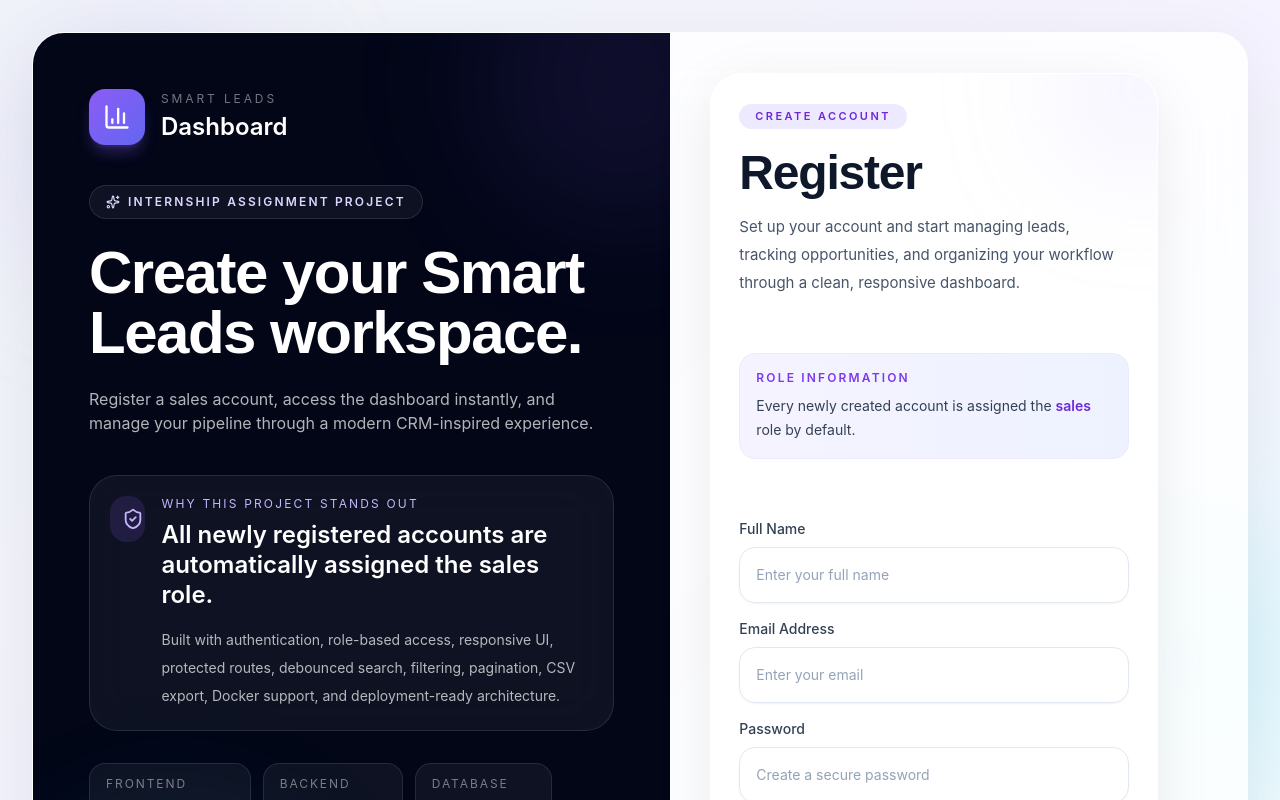
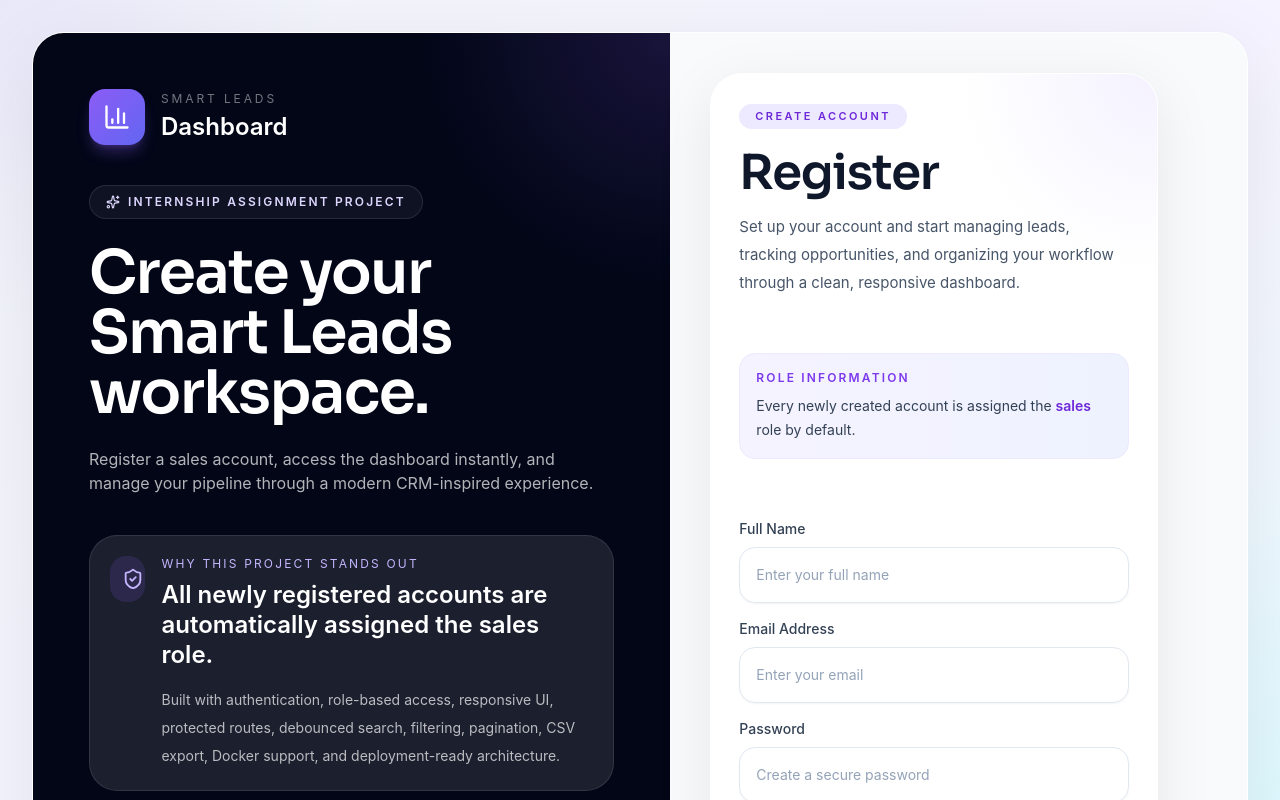
Before and after one commit to rahul-rajput246/dashboard, a React (Vite) app in the folder client/: page /register in a window 1280 px wide. Shown: the top 800 px of the page. Built offline with nearby package versions, Linux system fonts and the light colour scheme; no server answers.

Commit message:
fix glitching

```diff
--- a/client/src/components/AuthShell.tsx
+++ b/client/src/components/AuthShell.tsx
@@ -15,16 +15,12 @@ const AuthShell = ({
   children,
 }: AuthShellProps) => (
   <div className="min-h-screen overflow-hidden bg-gradient-to-br from-slate-100 via-violet-50 to-cyan-50 px-3 py-3 sm:px-5 sm:py-5 lg:px-8 lg:py-8">
-    {/* BACKGROUND BLUR */}
-    <div className="pointer-events-none absolute left-0 top-0 h-72 w-72 rounded-full bg-violet-300/20 blur-3xl" />
-    <div className="pointer-events-none absolute bottom-0 right-0 h-72 w-72 rounded-full bg-cyan-300/20 blur-3xl" />
+    <div className="pointer-events-none absolute inset-0 bg-[radial-gradient(circle_at_top_left,rgba(167,139,250,0.12),transparent_22%),radial-gradient(circle_at_bottom_right,rgba(103,232,249,0.12),transparent_24%)]" />
 
-    <div className="relative mx-auto grid min-h-[calc(100vh-1.5rem)] max-w-7xl overflow-hidden rounded-[32px] border border-white/60 bg-white/70 shadow-[0_20px_80px_rgba(0,0,0,0.08)] backdrop-blur-2xl sm:min-h-[calc(100vh-2.5rem)] lg:grid-cols-[1.05fr_0.95fr]">
+    <div className="relative mx-auto grid min-h-[calc(100vh-1.5rem)] max-w-7xl overflow-hidden rounded-[32px] border border-white/70 bg-white shadow-[0_20px_80px_rgba(0,0,0,0.08)] sm:min-h-[calc(100vh-2.5rem)] lg:grid-cols-[1.05fr_0.95fr]">
       {/* LEFT SIDE */}
       <section className="relative hidden flex-col overflow-hidden bg-slate-950 p-6 text-white sm:p-8 lg:flex lg:p-10 xl:p-14">
-        {/* DECORATIVE */}
-        <div className="absolute -right-24 -top-24 h-72 w-72 rounded-full bg-violet-500/10 blur-3xl" />
-        <div className="absolute bottom-0 left-0 h-72 w-72 rounded-full bg-cyan-400/10 blur-3xl" />
+        <div className="absolute inset-0 bg-[radial-gradient(circle_at_top_right,rgba(139,92,246,0.16),transparent_20%),radial-gradient(circle_at_bottom_left,rgba(34,211,238,0.12),transparent_24%)]" />
 
         <div className="relative z-10">
           {/* LOGO */}
@@ -61,7 +57,7 @@ const AuthShell = ({
           </div>
 
           {/* FEATURE CARD */}
-          <div className="mt-10 rounded-[28px] border border-white/10 bg-white/5 p-5 backdrop-blur-xl">
+          <div className="mt-10 rounded-[28px] border border-white/10 bg-white/10 p-5">
             <div className="flex items-start gap-4">
               <div className="rounded-2xl bg-violet-500/15 p-3 text-violet-300">
                 <ShieldCheck size={22} />
@@ -123,7 +119,7 @@ const AuthShell = ({
       </section>
 
       {/* RIGHT SIDE */}
-      <section className="relative flex min-h-screen items-center justify-center bg-white/70 p-4 sm:p-6 lg:min-h-0 lg:bg-white/40 lg:p-10">
+      <section className="relative flex min-h-screen items-center justify-center bg-slate-50/70 p-4 sm:p-6 lg:min-h-0 lg:bg-slate-50 lg:p-10">
         <div className="w-full max-w-md lg:max-w-lg">
           {children}
         </div>
--- a/client/src/components/FilterBar.tsx
+++ b/client/src/components/FilterBar.tsx
@@ -26,7 +26,7 @@ const FilterBar = ({
   exportRows,
 }: FilterBarProps) => {
   return (
-    <div className="rounded-[30px] border border-white/70 bg-white/75 p-4 shadow-[0_10px_40px_rgba(0,0,0,0.05)] backdrop-blur-xl sm:p-5 lg:p-6">
+    <div className="rounded-[30px] border border-white/70 bg-white p-4 shadow-[0_10px_40px_rgba(0,0,0,0.05)] sm:p-5 lg:p-6">
       {/* TOP */}
       <div className="flex flex-col gap-4 lg:flex-row lg:items-center lg:justify-between">
         <div>
--- a/client/src/components/LeadTable.tsx
+++ b/client/src/components/LeadTable.tsx
@@ -11,7 +11,7 @@ interface LeadTableProps {
 }
 
 const LeadTable = ({ leads, canDelete, onEdit, onDelete }: LeadTableProps) => (
-  <div className="overflow-hidden rounded-[30px] border border-white/80 bg-white/90 shadow-panel backdrop-blur">
+  <div className="overflow-hidden rounded-[30px] border border-white/80 bg-white shadow-panel">
     <div className="hidden overflow-x-auto md:block">
       <table className="min-w-full">
         <thead className="bg-sand">
--- a/client/src/components/StatCard.tsx
+++ b/client/src/components/StatCard.tsx
@@ -8,7 +8,7 @@ interface StatCardProps {
 }
 
 const StatCard = ({ label, value, hint, icon }: StatCardProps) => (
-  <div className="h-full rounded-[28px] border border-white/80 bg-white/90 p-5 shadow-panel backdrop-blur">
+  <div className="h-full rounded-[28px] border border-white/80 bg-white p-5 shadow-panel">
     <div className="flex items-start justify-between gap-4">
       <div>
         <p className="text-xs uppercase tracking-[0.24em] text-ink/45">{label}</p>
--- a/client/src/index.css
+++ b/client/src/index.css
@@ -1,7 +1,8 @@
+@import url('https://fonts.googleapis.com/css2?family=Sora:wght@300;400;500;600;700&display=swap');
+
 @tailwind base;
 @tailwind components;
 @tailwind utilities;
-@import url('https://fonts.googleapis.com/css2?family=Sora:wght@300;400;500;600;700&display=swap');
 
 :root {
   color: #10231b;
--- a/client/src/pages/DashboardPage.tsx
+++ b/client/src/pages/DashboardPage.tsx
@@ -131,12 +131,10 @@ const DashboardPage = () => {
   return (
     <AppLayout>
       <section className="relative overflow-hidden rounded-[24px] bg-gradient-to-br from-[#f8fafc] via-[#eef2ff] to-[#f8fafc] p-2 sm:p-4 lg:p-5">
-        {/* Decorative Blur */}
-        <div className="absolute -top-20 right-0 h-72 w-72 rounded-full bg-violet-300/30 blur-3xl" />
-        <div className="absolute bottom-0 left-0 h-72 w-72 rounded-full bg-cyan-200/30 blur-3xl" />
+        <div className="absolute inset-0 bg-[radial-gradient(circle_at_top_right,rgba(196,181,253,0.18),transparent_18%),radial-gradient(circle_at_bottom_left,rgba(165,243,252,0.14),transparent_20%)]" />
 
         {/* HERO */}
-        <div className="relative rounded-[28px] border border-white/60 bg-white/70 p-4 shadow-[0_10px_50px_rgba(0,0,0,0.06)] backdrop-blur-xl sm:p-6 lg:p-8">
+        <div className="relative rounded-[28px] border border-white/70 bg-white p-4 shadow-[0_10px_50px_rgba(0,0,0,0.06)] sm:p-6 lg:p-8">
           <div className="grid gap-6 2xl:grid-cols-[1.5fr_0.7fr] 2xl:items-end">
             {/* LEFT */}
             <div className="min-w-0">
@@ -200,7 +198,7 @@ const DashboardPage = () => {
                   </h2>
                 </div>
 
-                <div className="rounded-2xl bg-white/10 p-3 backdrop-blur">
+                <div className="rounded-2xl bg-white/10 p-3">
                   <UsersRound size={28} />
                 </div>
               </div>
@@ -266,7 +264,7 @@ const DashboardPage = () => {
 
         {/* FILTER BAR */}
         <div className="relative mt-6">
-          <div className="rounded-[24px] border border-white/70 bg-white/60 shadow-lg backdrop-blur-xl">
+          <div className="rounded-[24px] border border-white/70 bg-white shadow-lg">
             <FilterBar
               filters={filters}
               onFilterChange={handleFilterChange}
@@ -277,7 +275,7 @@ const DashboardPage = () => {
         </div>
 
         {/* TABLE */}
-       <div className="relative mt-6 overflow-hidden rounded-[28px] border border-white/70 bg-white/60 shadow-[0_10px_40px_rgba(0,0,0,0.05)] backdrop-blur-xl">
+       <div className="relative mt-6 overflow-hidden rounded-[28px] border border-white/70 bg-white shadow-[0_10px_40px_rgba(0,0,0,0.05)]">
           {loading ? (
             <LoadingBlock />
           ) : leads.length === 0 ? (
--- a/client/src/pages/RegisterPage.tsx
+++ b/client/src/pages/RegisterPage.tsx
@@ -22,10 +22,8 @@ const RegisterPage = () => {
     subtitle="Register a sales account, access the dashboard instantly, and manage your pipeline through a modern CRM-inspired experience."
     accent="All newly registered accounts are automatically assigned the sales role."
   >
-    <div className="relative w-full max-w-md overflow-hidden rounded-[32px] border border-white/60 bg-white/75 p-5 shadow-[0_15px_60px_rgba(0,0,0,0.08)] backdrop-blur-2xl sm:p-7">
-      {/* Decorative Gradient */}
-      <div className="absolute -right-16 -top-16 h-40 w-40 rounded-full bg-violet-300/20 blur-3xl" />
-      <div className="absolute bottom-0 left-0 h-32 w-32 rounded-full bg-cyan-200/20 blur-3xl" />
+    <div className="relative w-full max-w-md overflow-hidden rounded-[32px] border border-white/70 bg-white p-5 shadow-[0_15px_60px_rgba(0,0,0,0.08)] sm:p-7">
+      <div className="absolute inset-0 bg-[radial-gradient(circle_at_top_right,rgba(196,181,253,0.18),transparent_18%),radial-gradient(circle_at_bottom_left,rgba(165,243,252,0.14),transparent_20%)]" />
 
       <div className="relative z-10 flex flex-col gap-8">
         {/* TOP */}
```
